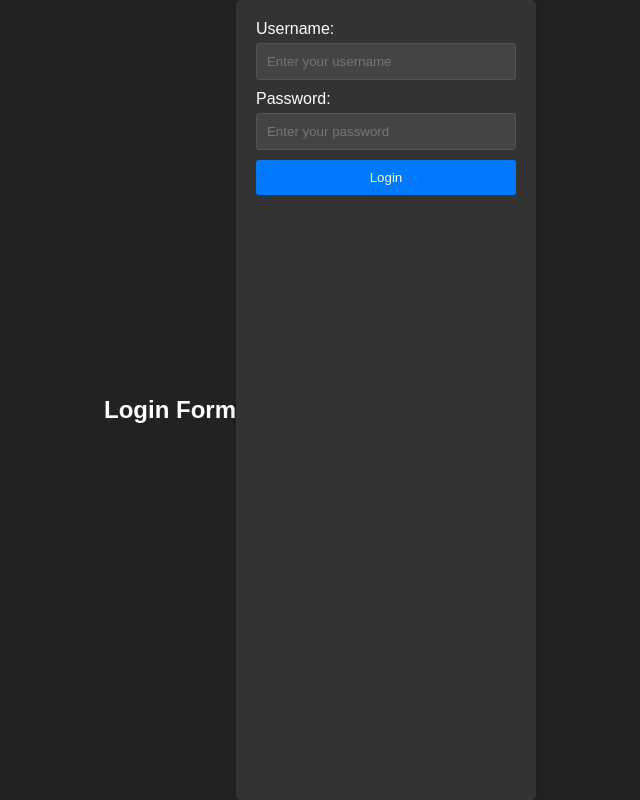
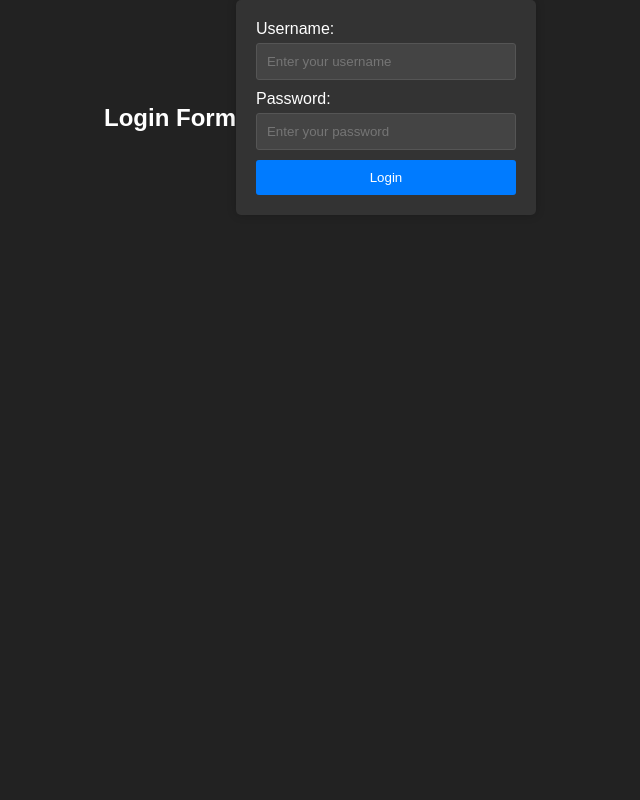
Before and after one commit to saki789/CRUD-OPS, a PHP site: page / in a window 1280 px wide. Shown: the whole page, without its empty margins (320-960 px from the left). Run offline with PHP 8.4, Linux system fonts and the light colour scheme.

Commit message:
Update style2.css

```diff
--- a/style2.css
+++ b/style2.css
@@ -13,7 +13,7 @@ body {
     display: flex;
     justify-content: center; /* Center horizontally */
     align-items: center; /* Center vertically */
-    height: 100vh; /* Full viewport height */
+
 }
 
 /* Center the login form */
```
